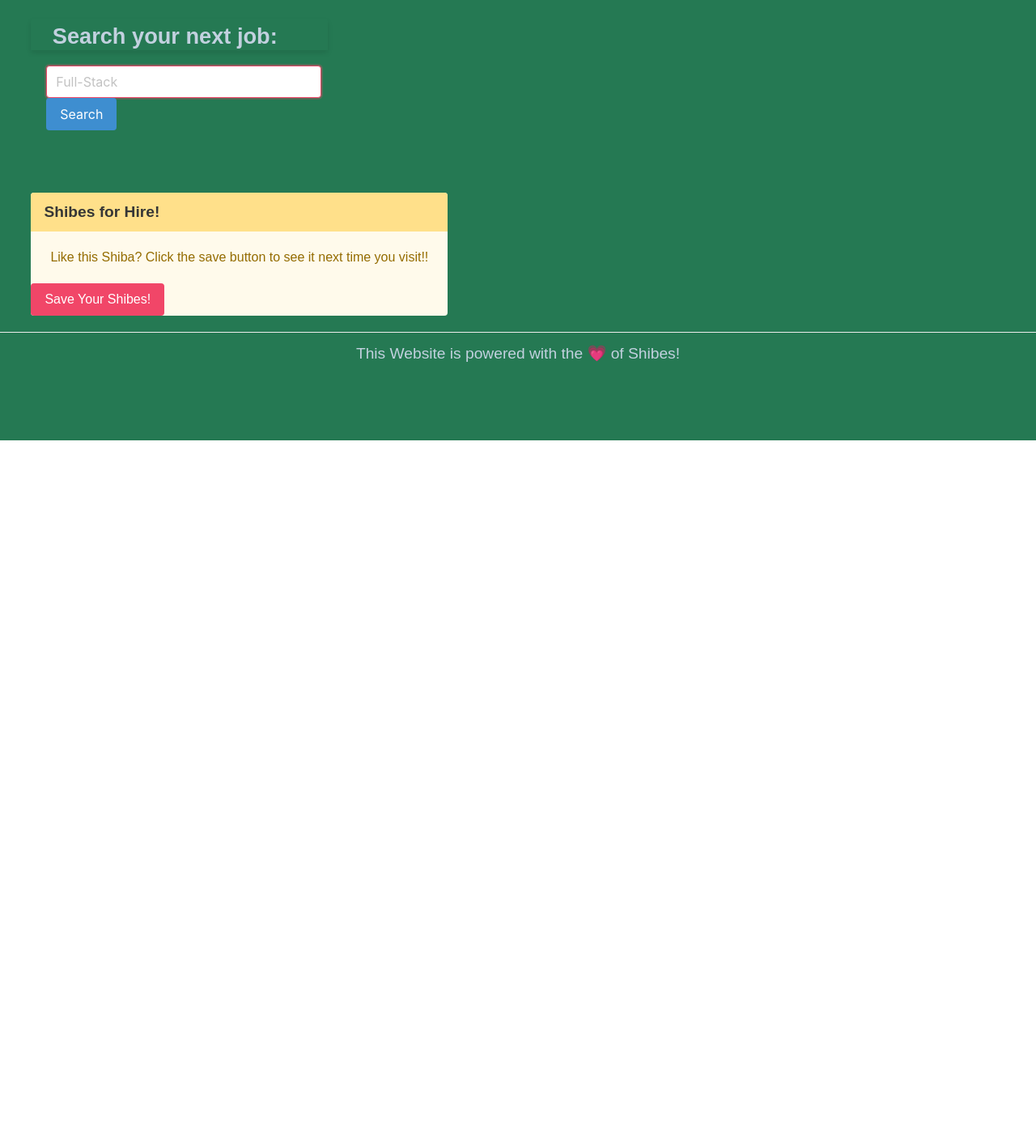
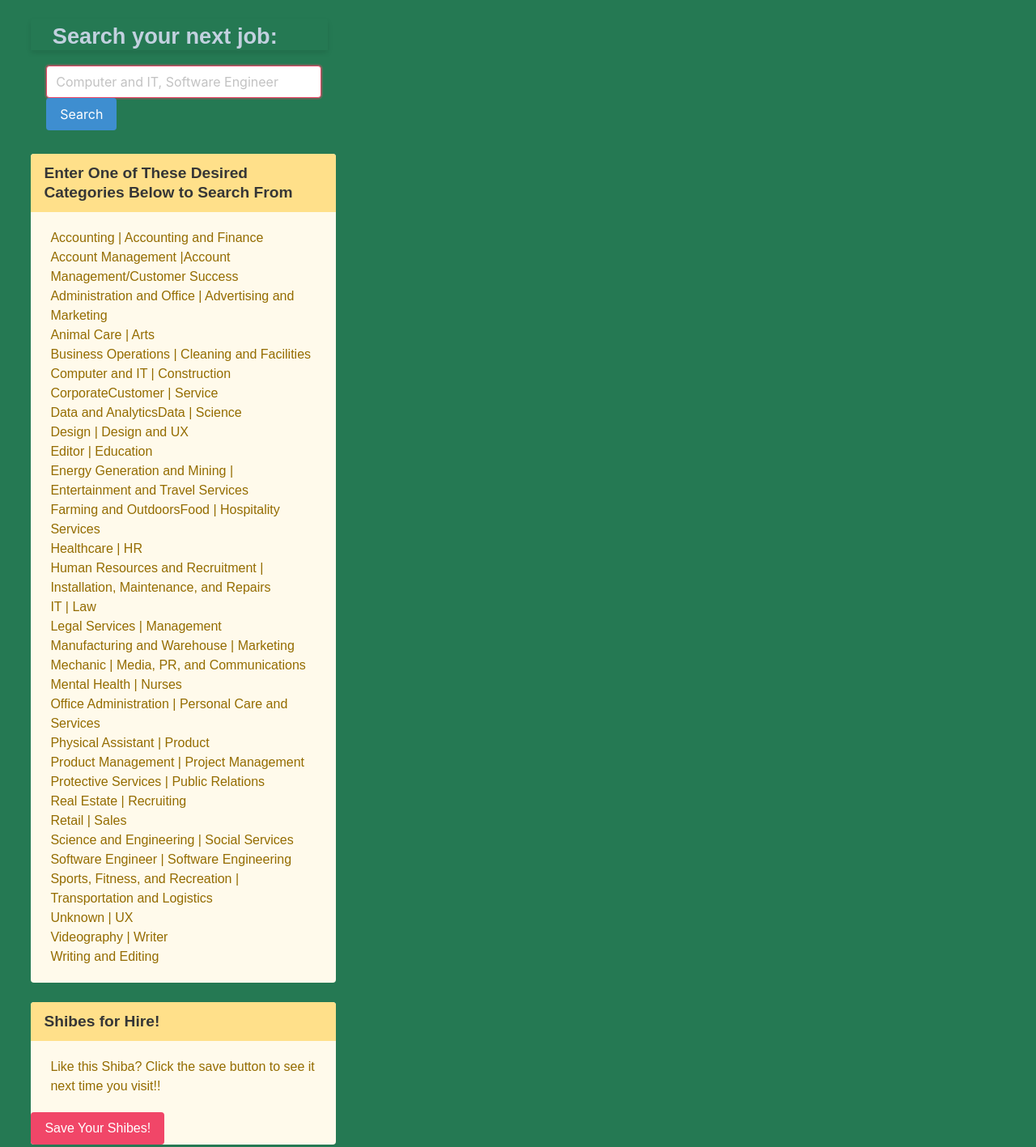
Before and after one commit to anistone9/webdev-job-search-app, a plain HTML site: page index.html in a window 1280 px wide. Shown: the part 256-1673 px from the top of the page at 81% size. Before the commit the page ends 800 px from the top, so only its background shows below. Drawn offline with nearby package versions, Linux system fonts and the light colour scheme.

Commit message:
added a message box to display under search bar to show list of viable job categories to search from

```diff
--- a/index.html
+++ b/index.html
@@ -27,13 +27,65 @@
 
             <div class="search-card">
                 <h2 class="card-header text-lowercase">Search your next job: </h2>
+                <!-- SEARCH BAR -->
                 <form id="search-form" class="search-card-body">
                     <label class="form-label" for="jobs"></label>
                     <input name="job-parameter" id="job-parameter" type="text" autofocus="true"
-                        class="form input is-danger" placeholder="Full-Stack" />
+                        class="form input is-danger" placeholder="Computer and IT, Software Engineer" />
                     <button type="submit" class="button is-info">Search</button>
                 </form>
+                <!-- LIST OF JOB CATERGORIES TO SEARCH FROM -->
+                <article class="message is-warning">
+                    <div class="message-header">
+                        <p class="has-text-dark">Enter One of These Desired Categories Below to Search From</p>
+                    </div>
+                    <div class="message-body">
+                        <ul>Accounting | Accounting and Finance</ul>
+                        <ul>Account Management |Account Management/Customer Success</ul>
+                        <ul>Administration and Office | Advertising and Marketing</ul>
+                        <ul>Animal Care | Arts</ul>
+                        <ul>Business Operations | Cleaning and Facilities</ul>
+                        <ul>Computer and IT | Construction</ul>
+                        <ul>CorporateCustomer | Service</ul>
+                        <ul>Data and AnalyticsData | Science</ul>
+                        <ul>Design | Design and UX</ul>
+                        <ul>Editor | Education</ul>
+                        <ul>Energy Generation and Mining | Entertainment and Travel Services</ul>
+                        <ul>Farming and OutdoorsFood | Hospitality Services</ul>
+                        <ul>Healthcare | HR</ul>
+                        <ul>Human Resources and Recruitment | Installation, Maintenance, and Repairs</ul>
+                        <ul>IT | Law</ul>
+                        <ul>Legal Services | Management</ul>
+                        <ul>Manufacturing and Warehouse | Marketing</ul>
+                        <ul>Mechanic | Media, PR, and Communications</ul>
+                        <ul>Mental Health | Nurses</ul>
+                        <ul>Office Administration | Personal Care and Services</ul>
+                        <ul>Physical Assistant | Product</ul>
+                        <ul>Product Management | Project Management</ul>
+                        <ul>Protective Services | Public Relations</ul>
+                        <ul>Real Estate | Recruiting</ul>
+                        <ul>Retail | Sales</ul>
+                        <ul>Science and Engineering | Social Services</ul>
+                        <ul>Software Engineer | Software Engineering</ul>
+                        <ul>Sports, Fitness, and Recreation | Transportation and Logistics</ul>
+                        <ul>Unknown | UX</ul>
+                        <ul>Videography | Writer</ul>
+                        <ul>Writing and Editing</ul>
+                    </div>
+                </article>
             </div>
+
+            <br>
+                   <!-- DISPLAY FOR SHIBE API -->
+        <article class="message is-warning">
+            <div class="message-header">
+                <p class="has-text-dark">Shibes for Hire!</p>
+            </div>
+            <div class="message-body">
+                Like this Shiba? Click the save button to see it next time you visit!!
+            </div>
+            <div class="button is-danger">Save Your Shibes!</div>
+        </article>
 
             <div class="stored-card">
                 <div id="job-buttons" class="card-body">
@@ -48,15 +100,7 @@
             <div id="job-cards" class="options-cards"></div>
         </div>
 
-        <article class="message is-warning">
-            <div class="message-header">
-                <p class="has-text-dark">Shibes for Hire!</p>
-            </div>
-            <div class="message-body">
-                Like this Shiba? Click the save button to see it next time you visit!!
-            </div>
-            <div class="button is-danger">Save Your Shibes!</div>
-        </article>
+
 
     </main>
 </body>
```
